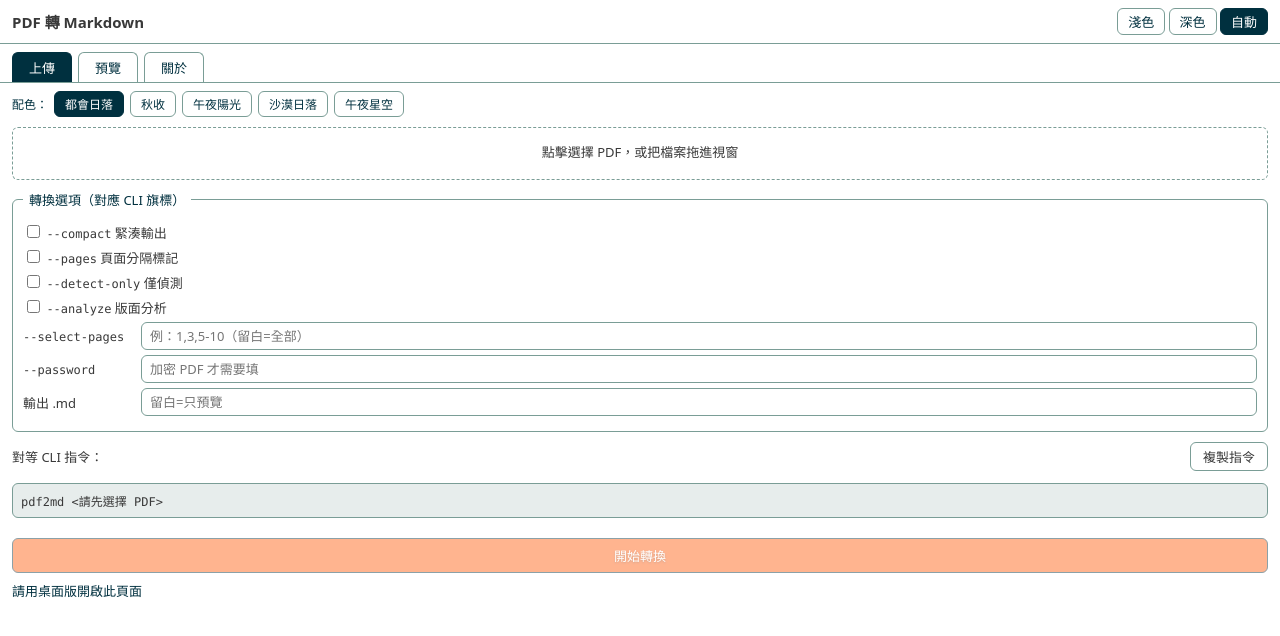
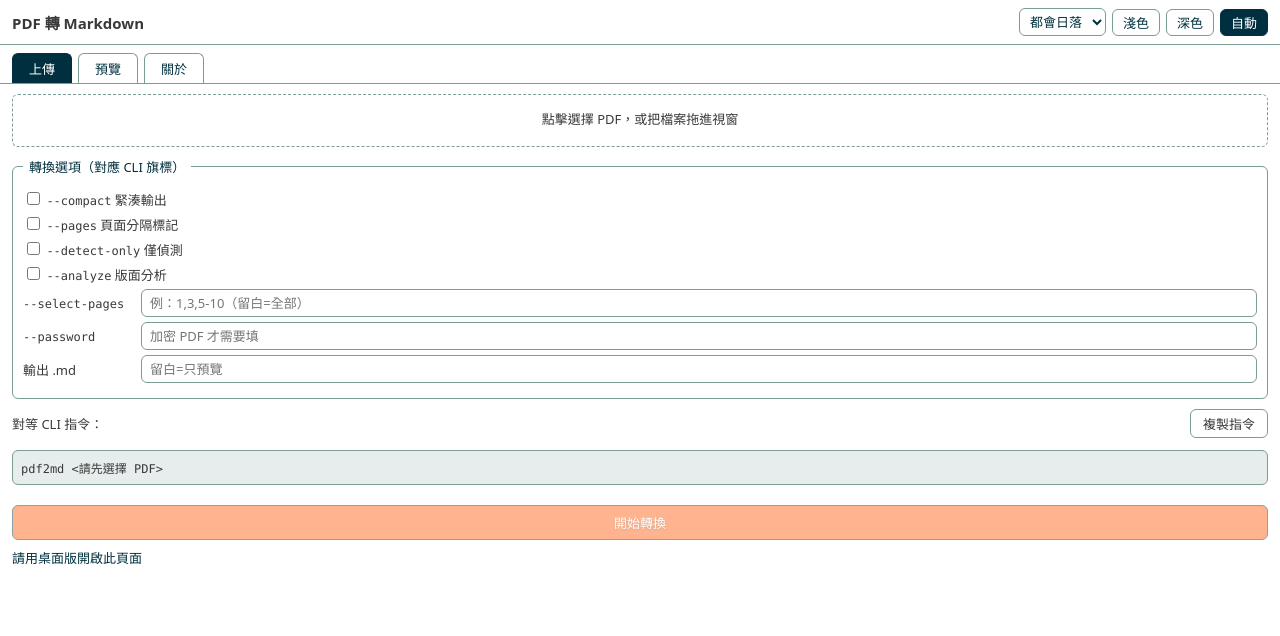
Before and after one commit to renfu-her/pdf2md-gui, a plain HTML site: page ui/index.html in a window 1280 px wide. Drawn offline with Linux system fonts and the light colour scheme.

Commit message:
0.14.0：配色選擇器改下拉選單

```diff
--- a/tauri.conf.json
+++ b/tauri.conf.json
@@ -1,7 +1,7 @@
 {
   "$schema": "https://schema.tauri.app/config/2",
   "productName": "PDF 轉 Markdown",
-  "version": "0.13.0",
+  "version": "0.14.0",
   "identifier": "local.pdf2md.gui",
   "build": {
     "frontendDist": "ui"
--- a/ui/app.js
+++ b/ui/app.js
@@ -273,8 +273,9 @@ function setSchemeChoice(scheme) {
   state.scheme = scheme;
   document.documentElement.setAttribute('data-scheme', scheme);
   store('pdf2md.scheme', scheme);
-  for (const button of document.querySelectorAll('[data-scheme-choice]')) {
-    button.classList.toggle('active', button.dataset.schemeChoice === scheme);
+  const picker = document.getElementById('schemeSelect');
+  if (picker) {
+    picker.value = scheme;
   }
 }
 
@@ -285,9 +286,9 @@ function bindEvents() {
   for (const button of document.querySelectorAll('.theme-switch button')) {
     button.addEventListener('click', () => setThemeChoice(button.dataset.themeChoice));
   }
-  for (const button of document.querySelectorAll('[data-scheme-choice]')) {
-    button.addEventListener('click', () => setSchemeChoice(button.dataset.schemeChoice));
-  }
+  $('schemeSelect').addEventListener('change', (event) => {
+    setSchemeChoice(event.target.value);
+  });
   window.matchMedia('(prefers-color-scheme: dark)').addEventListener('change', applyTheme);
   $('dropzone').addEventListener('click', pickPdf);
   $('btnConvert').addEventListener('click', convert);
--- a/ui/index.html
+++ b/ui/index.html
@@ -10,6 +10,13 @@
 <header class="topbar">
   <div class="title">PDF 轉 Markdown <span id="appVersion" class="version"></span></div>
   <div class="theme-switch" role="group" aria-label="主題">
+    <select id="schemeSelect" aria-label="配色">
+      <option value="sunset">都會日落</option>
+      <option value="harvest">秋收</option>
+      <option value="ember">午夜陽光</option>
+      <option value="desert">沙漠日落</option>
+      <option value="sky">午夜星空</option>
+    </select>
     <button type="button" data-theme-choice="light">淺色</button>
     <button type="button" data-theme-choice="dark">深色</button>
     <button type="button" data-theme-choice="auto" class="active">自動</button>
@@ -21,15 +28,6 @@
   <button type="button" role="tab" data-tab="preview">預覽</button>
   <button type="button" role="tab" data-tab="about">關於</button>
 </nav>
-
-<div class="schemebar" role="group" aria-label="配色">
-  <span>配色：</span>
-  <button type="button" data-scheme-choice="sunset" class="active">都會日落</button>
-  <button type="button" data-scheme-choice="harvest">秋收</button>
-  <button type="button" data-scheme-choice="ember">午夜陽光</button>
-  <button type="button" data-scheme-choice="desert">沙漠日落</button>
-  <button type="button" data-scheme-choice="sky">午夜星空</button>
-</div>
 
 <main>
   <section id="tab-upload" role="tabpanel">
--- a/ui/styles.css
+++ b/ui/styles.css
@@ -198,8 +198,13 @@ body {
 .title { font-size: 15px; font-weight: 700; }
 .version { color: var(--muted); font-weight: 400; font-size: 12px; }
 
+.theme-switch {
+  display: flex;
+  align-items: center;
+  gap: 6px;
+}
+
 .theme-switch button,
-.schemebar button,
 .tabs button {
   background: transparent;
   color: var(--muted);
@@ -211,21 +216,20 @@ body {
 }
 
 .theme-switch button.active,
-.schemebar button.active,
 .tabs button.active {
   color: var(--accent-fg);
   background: var(--accent);
   border-color: var(--accent);
 }
 
-.schemebar {
-  display: flex;
-  flex-wrap: wrap;
-  align-items: center;
-  gap: 6px;
-  padding: 8px 12px 0;
+.theme-switch select {
+  background: transparent;
   color: var(--muted);
-  font-size: 12px;
+  border: 1px solid var(--border);
+  border-radius: 6px;
+  padding: 3px 6px;
+  cursor: pointer;
+  font: inherit;
 }
 
 .tabs {
```
Also changed, not shown: 6 other files.
